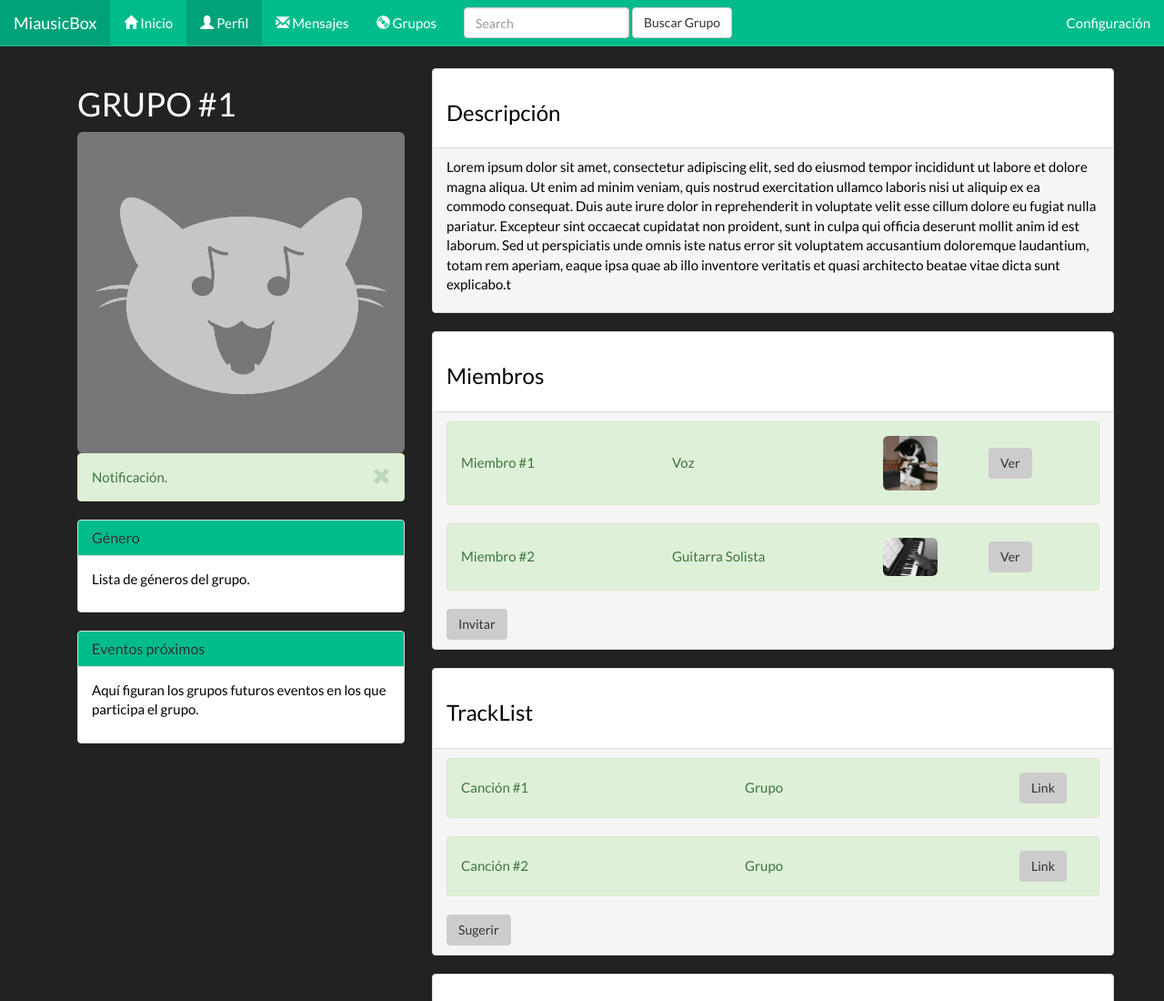
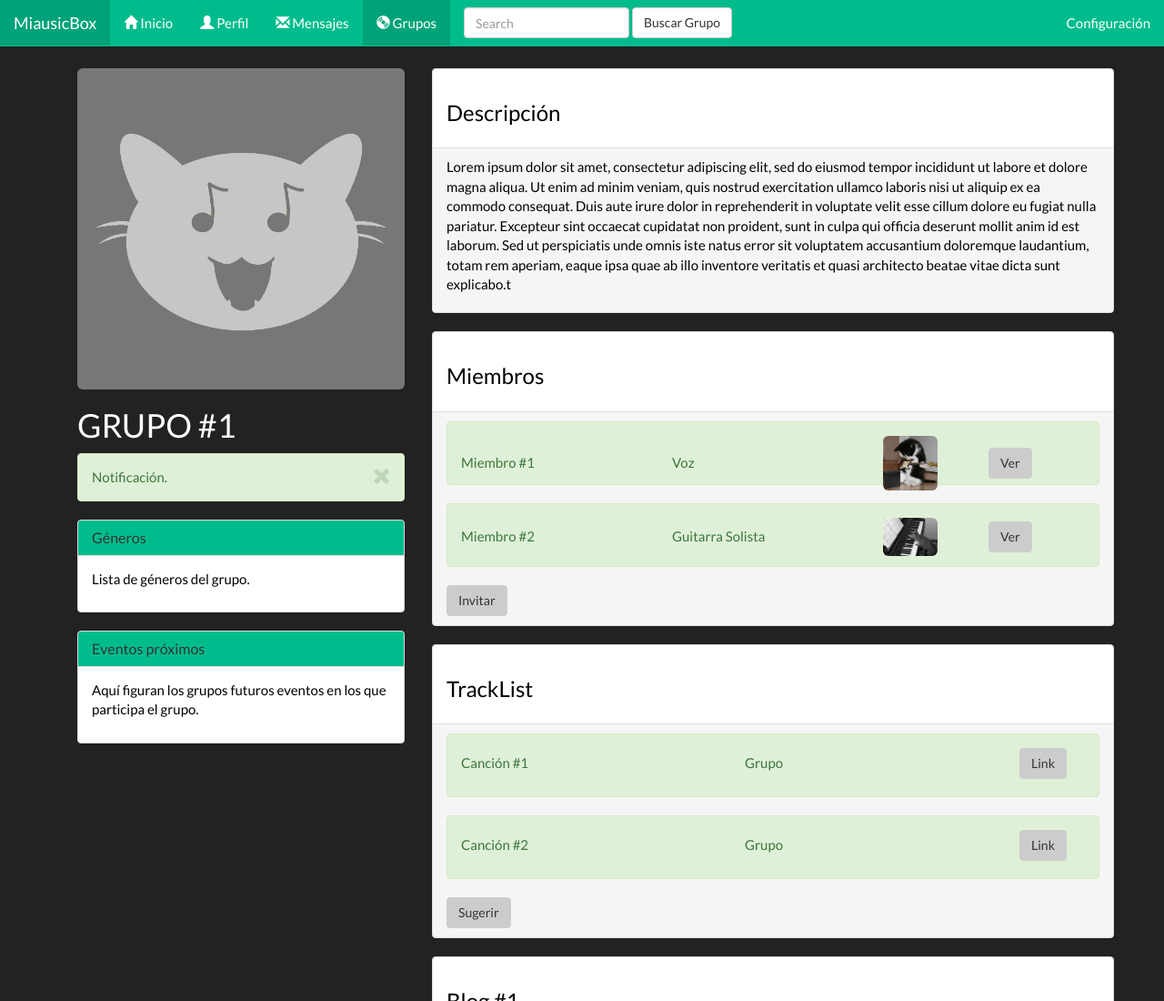
Before and after one commit to cruizba/MiausicBox, a plain HTML site: page static/templates/band.html in a window 1280 px wide. Shown: the top 1100 px of the page at 91% size. Drawn offline with Linux system fonts and the light colour scheme.

Commit message:
Little changes commited before pull

```diff
--- a/static/styles/band.css
+++ b/static/styles/band.css
@@ -7,6 +7,10 @@
 .vcenter {
     display: flex;
     align-items: center;
+}
+
+.alt {
+    height: 70px;
 }
 
 #member-image .img {
--- a/static/templates/band.html
+++ b/static/templates/band.html
@@ -32,11 +32,11 @@
                     <ul class="nav navbar-nav">
                         <li><a href="#"><span class="glyphicon glyphicon-home"></span>  Inicio</a>
                         </li>
-                        <li class="active"><a href="#"><span class="glyphicon glyphicon-user"></span>  Perfil</a>
+                        <li><a href="#"><span class="glyphicon glyphicon-user"></span>  Perfil</a>
                         </li>
                         <li><a href="#"><span class="glyphicon glyphicon-envelope"></span>  Mensajes</a>
                         </li>
-                        <li><a href="#"><span class="glyphicon glyphicon-cd"></span>   Grupos</a>
+                        <li class="active"><a href="#"><span class="glyphicon glyphicon-cd"></span>   Grupos</a>
                         </li>
                     </ul>
                     <form class="navbar-form navbar-left" role="search">
@@ -61,8 +61,8 @@
                 <!-- Información del perfil -->
 
                 <div class="col-md-4" id="profile_details">
+                    <img src="../img/profile_image.png" class="img-responsive img-rounded" alt="Profile image">
                     <h1>GRUPO #1</h1>
-                    <img src="../img/profile_image.png" class="img-responsive img-rounded" alt="Profile image">
                     <div class="alert alert-dismissible alert-success">
                         <button type="button" class="close" data-dismiss="alert"><span class="glyphicon glyphicon-remove"></span>
                         </button>
@@ -70,7 +70,7 @@
                     </div>
                     <div class="panel panel-default profile-info">
                         <div class="panel-heading">
-                            <h3 class="panel-title">Género</h3>
+                            <h3 class="panel-title">Géneros</h3>
                         </div>
                         <div class="panel-body">
                             <p class="content-panel">Lista de géneros del grupo.</p>
@@ -108,7 +108,7 @@
                             <div class="row">
                                 <div class="col-md-12">
                                     <!------------------ NEW ------------------>
-                                    <div class="alert alert-dismissible alert-success">
+                                    <div class="alert alert-dismissible alert-success alt">
                                         <div class="row vcenter">
                                             <div class="col-md-4 col-xs-12" id="member-name">
                                                 Miembro #1
@@ -124,7 +124,7 @@
                                             </div>
                                         </div>
                                     </div>
-                                    <div class="alert alert-dismissible alert-success">
+                                    <div class="alert alert-dismissible alert-success alt">
                                         <div class="row vcenter">
                                             <div class="col-md-4 col-xs-6" id="member-name">
                                                 Miembro #2
@@ -154,7 +154,7 @@
                             <div class="row">
                                 <div class="col-md-12">
                                     <!------------------ NEW ------------------>
-                                    <div class="alert alert-dismissible alert-success">
+                                    <div class="alert alert-dismissible alert-success alt">
                                         <div class="row vcenter">
                                             <div class="col-md-4 col-xs-4" id="song-name">
                                                 Canción #1
@@ -167,7 +167,7 @@
                                             </div>
                                         </div>
                                     </div>
-                                    <div class="alert alert-dismissible alert-success">
+                                    <div class="alert alert-dismissible alert-success alt">
                                         <div class="row vcenter">
                                             <div class="col-md-4 col-xs-4" id="song-name">
                                                 Canción #2
```
Also changed, not shown: static/index.html (+20 -14 lines).
